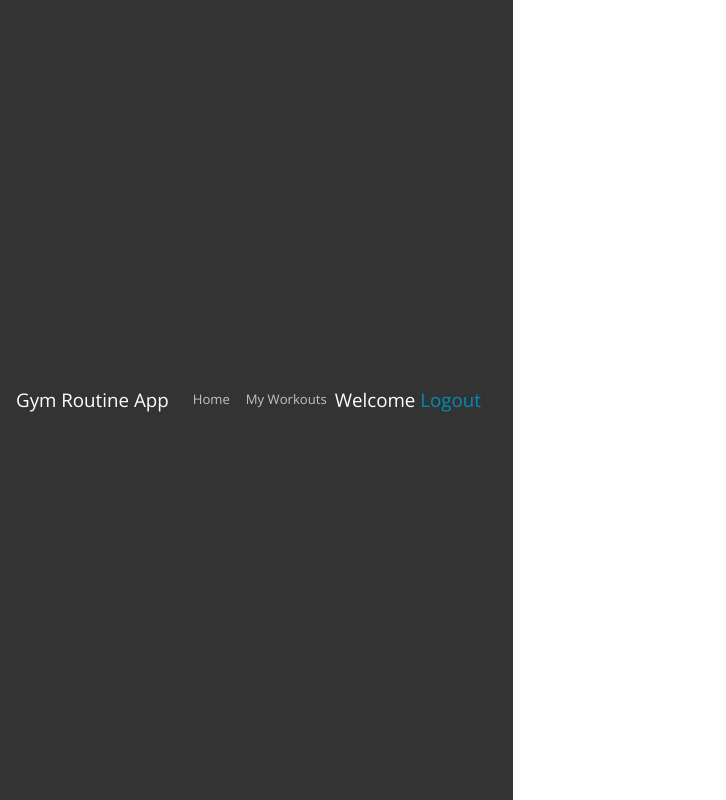
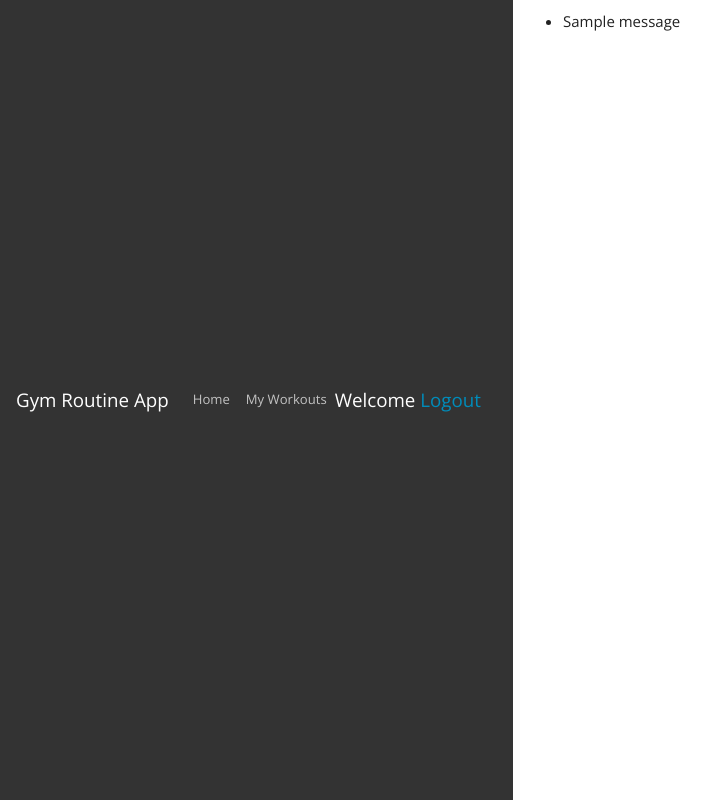
Before and after one commit to PALWolfOS/Gym-Routine, a Python web app: template templates/gym-routine-app/add-workout.html in a window 1280 px wide. Shown: the whole page, without its empty margins (0-726 px from the left). Run offline with Jinja, Linux system fonts and the light colour scheme; the template is opened without the code that fills it, so the values that code supplies are empty; tables that the repository leaves empty hold one stand-in row (values such as "Sample post"); one stand-in notice (Sample message) is shown; some libraries are stand-ins or nearby versions.

Commit message:
Update add-workout.html

```diff
--- a/templates/gym-routine-app/add-workout.html
+++ b/templates/gym-routine-app/add-workout.html
@@ -5,6 +5,21 @@
 {{ super() }}
 
 {% block content %}
+
+{% with messages = get_flashed_messages() %}
+  {% if messages %}
+    <nav class="white black-text" style="padding: 10px">
+    <div class="nav-wrapper">
+        <ul class="flashes">
+        {% for message in messages %}
+          <li>{{ message }}</li>
+        {% endfor %}
+        </ul>
+    </div>
+  </nav>
+  {% endif %}
+{% endwith %}
+
   {% if current_user.is_authenticated %}
   <form method="POST" action="/my-workouts">
     {{ form.csrf_token }}
```
